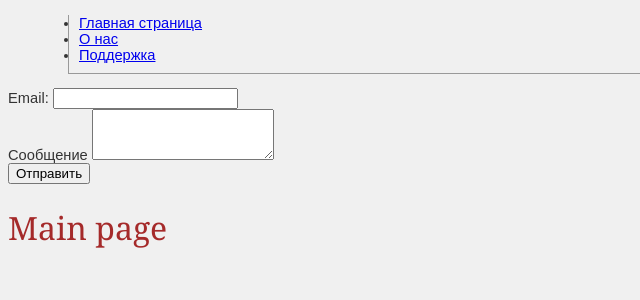
After one commit to KhalitovRA/start_flask, a Flask app: page /support in a window 1280 px wide. The commit adds this page. Shown: the top 300 px of the page, without its empty margins (0-640 px from the left). Run offline with Flask 2, Linux system fonts and the light colour scheme.

Commit message:
work with html, css and forms

```diff
--- a/main.py
+++ b/main.py
@@ -1,21 +1,21 @@
-from flask import Flask, render_template, url_for
+from flask import Flask, render_template, request, flash
 
 app = Flask(__name__)
-
-menu = ['О нас', 'support', 'contacts']
+app.config['SECRET_KEY'] = 'qwertyuiop'
+menu = [{'name': 'Главная страница', 'url': '/'},
+        {'name': 'О нас', 'url': '/about'},
+        {'name': 'Поддержка', 'url': '/support'},]
 
 
 @app.route('/index')
 @app.route('/')
 def index():
-    print(url_for('index'))
     return render_template('index.html', title='Главная страница', menu=menu)
 
 
 @app.route('/about')
 def about():
-    print(url_for('about'))
-    return render_template('about.html', title='О нашем сайте')
+    return render_template('about.html', title='О нашем сайте', menu=menu)
 
 
 @app.route('/profile/<username>')
@@ -23,5 +23,18 @@ def profile(username):
     return f'user {username}'
 
 
+@app.route('/support', methods=['POST', 'GET'])
+def support():
+
+    if request.method == 'POST':
+        print(request.form)
+        if len(request.form['message']) > 2:
+            flash('Сообщение отправлено', category='success')
+        else:
+            flash('Ошибка отправки', category='error')
+
+    return render_template('support.html', title='Поддержка', menu=menu)
+
+
 if __name__ == '__main__':
     app.run(debug=True)
--- /dev/null
+++ b/static/css/style.css
@@ -0,0 +1,30 @@
+body {
+  font-family: Arial, Verdana,  sans-serif; /* Семейство шрифтов */
+  font-size: 11pt; /* Размер основного шрифта в пунктах  */
+  background-color: #f0f0f0; /* Цвет фона веб-страницы */
+  color: #333; /* Цвет основного текста */
+}
+h1 {
+  color: #a52a2a; /* Цвет заголовка */
+  font-size: 24pt; /* Размер шрифта в пунктах */
+  font-family: Georgia, Times, serif; /* Семейство шрифтов */
+  font-weight: normal; /* Нормальное начертание текста  */
+}
+ul {
+  text-align: justify; /* Выравнивание по ширине */
+  margin-left: 60px; /* Отступ слева в пикселах */
+  margin-right: 10px; /* Отступ справа в пикселах */
+  border-left: 1px solid #999; /* Параметры линии слева */
+  border-bottom: 1px solid #999; /* Параметры линии снизу */
+  padding-left: 10px; /* Отступ от линии слева до текста  */
+  padding-bottom: 10px; /* Отступ от линии снизу до текста  */
+}
+.flash{padding: 10px;}
+.flash.success {
+color: #4F8A10;
+background-color: #DFF2BF;
+}
+.flash.error {
+color: #D8000C;
+background-color: #FFBABA;
+}
--- a/templates/base.html
+++ b/templates/base.html
@@ -1,14 +1,20 @@
 <!DOCTYPE html>
 <html lang="en">
 <head>
+    <link type='text/css' href="{{ url_for('static', filename='css/style.css') }}" rel='stylesheet'/>
     <meta charset="UTF-8">
     <title>{{ title }}</title>
 </head>
 <body>
 <ul>
 {% block content %}
+    {% for m in menu %}
+        <li><a href="{{m.url}}">{{m.name}}</a></li>
+    {% endfor %}
 {% endblock %}
 </ul>
+    {% block form %}
+    {%endblock%}
 <h1>Main page</h1>
 </body>
 </html>
--- /dev/null
+++ b/templates/support.html
@@ -0,0 +1,18 @@
+{% extends 'base.html' %}
+
+{% block form %}
+{% for cat, msg in get_flashed_messages(True) %}
+<div class="flash {{ cat }}">{{ msg }}</div>
+{% endfor %}
+<form action='/support' method="post">
+  <div class="mb-3">
+    <label for="exampleInputEmail1" class="form-label">Email: </label>
+    <input type="email" class="form-control" id="exampleInputEmail1" aria-describedby="emailHelp" name="email">
+  </div>
+  <div class="mb-3">
+    <label for="exampleInputEmail1" class="form-label">Сообщение</label>
+    <textarea class="form-control" id="exampleFormControlTextarea1" rows="3" name="message"></textarea>
+  </div>
+  <button type="submit" class="btn btn-primary">Отправить</button>
+</form>
+{% endblock %}
```
Also changed, not shown: templates/index.html (+0 -9 lines).
